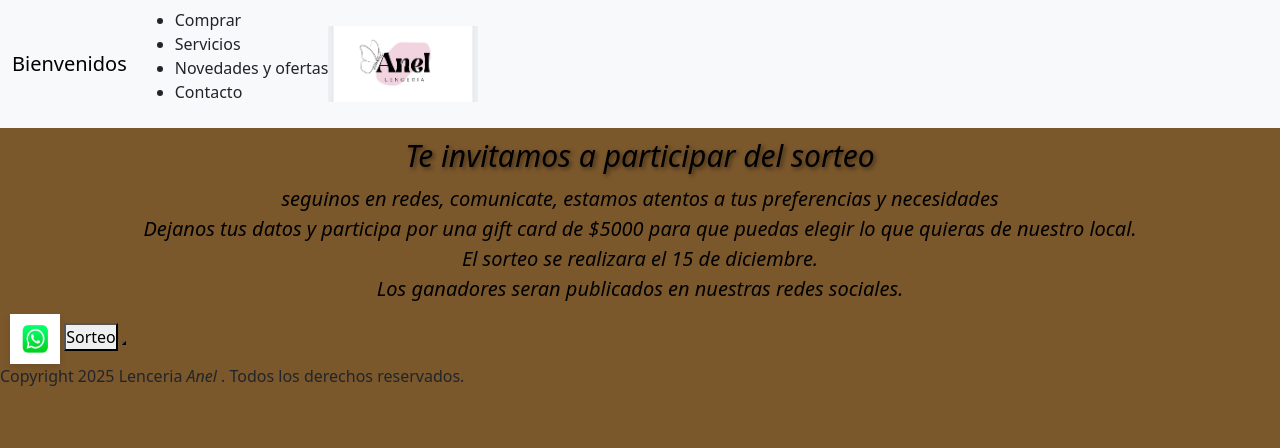
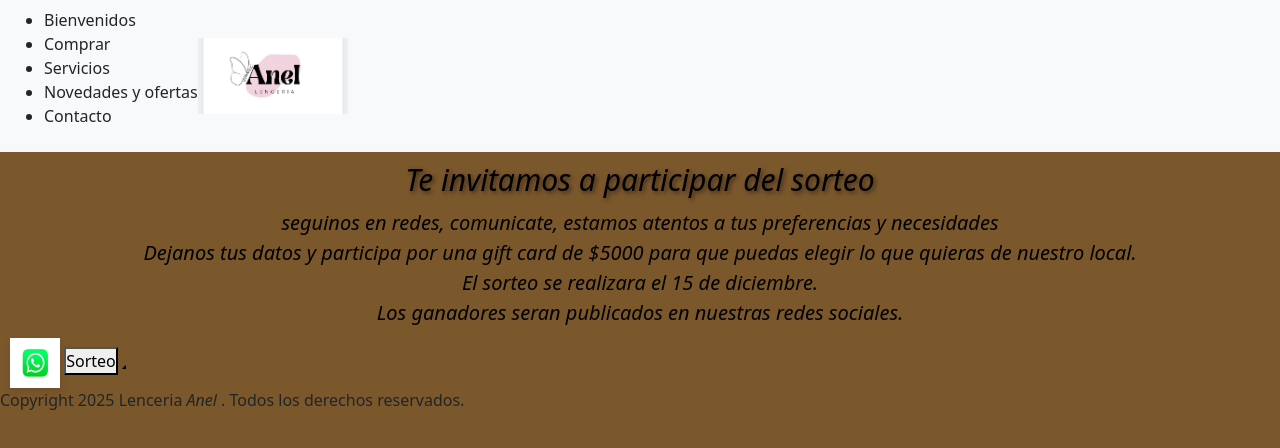
Before and after one commit to mef47yo/anelw, a plain HTML site: page pages/contactanos.html in a window 1280 px wide. Drawn offline with nearby package versions, Linux system fonts and the light colour scheme.

Commit message:
cambie ancla de bienvenidos

```diff
--- a/pages/contactanos.html
+++ b/pages/contactanos.html
@@ -17,13 +17,16 @@
 
   <nav class="navbar navbar-expand-lg bg-body-tertiary ">
     <div class="container-fluid">
-      <a class="navbar-brand" href="../index.html">Bienvenidos</a>
+
       <button class="navbar-toggler" type="button" data-bs-toggle="collapse" data-bs-target="#navbarNav"
         aria-controls="navbarNav" aria-expanded="false" aria-label="Toggle navigation">
         <span class="navbar-toggler-icon"></span>
       </button>
       <div class="collapse navbar-collapse" id="navbarNav">
-        <ul class="navbar-link">
+        <ul class="navbar-link"><li class="nav-item">
+        <a class="nav-link" href="#">Bienvenidos</a>
+       </li>
+
           <li class="nav-item">
             <a class="nav-link" href="compras.html">Comprar</a>
           </li>
```
